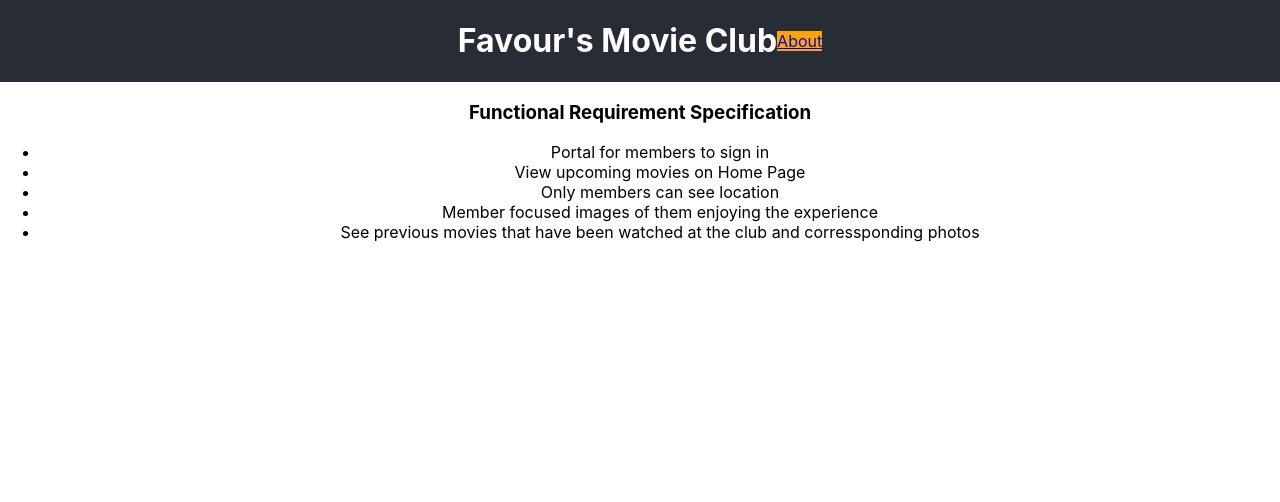
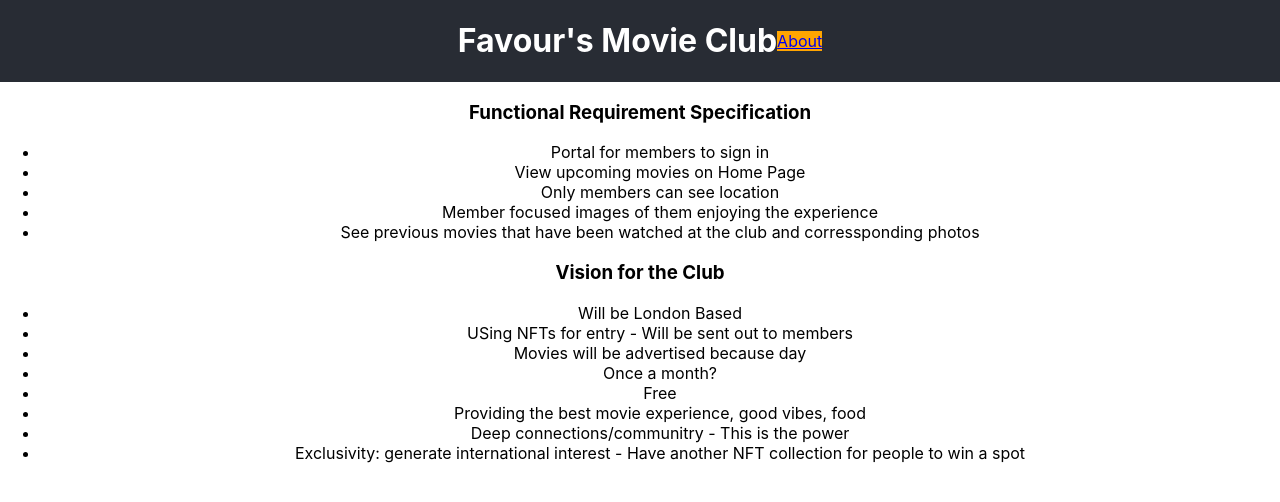
Before and after one commit to FavourEEZ/ReactApplications, a React (Create React App) app: page / in a window 1280 px wide. Shown: the top 502 px of the page. Built offline with nearby package versions, Linux system fonts and the light colour scheme.

Commit message:
Add vision

```diff
--- a/src/App.js
+++ b/src/App.js
@@ -17,6 +17,19 @@ function App() {
           <li> See previous movies that have been watched at the club and corressponding photos  </li>
 
         </ul>
+
+        <h3> Vision for the Club </h3>
+        <ul>
+            <li> Will be London Based </li>
+            <li> USing NFTs for entry - Will be sent out to members </li>
+            <li> Movies will be advertised because day </li>
+            <li> Once a month? </li>
+            <li> Free </li>
+            <li> Providing the best movie experience, good vibes, food </li>
+            <li> Deep connections/communitry - This is the power </li>
+            <li> Exclusivity: generate international interest - Have another NFT collection for people to win a spot</li>
+        </ul>
+
       </div>
     </div>
   );
```
